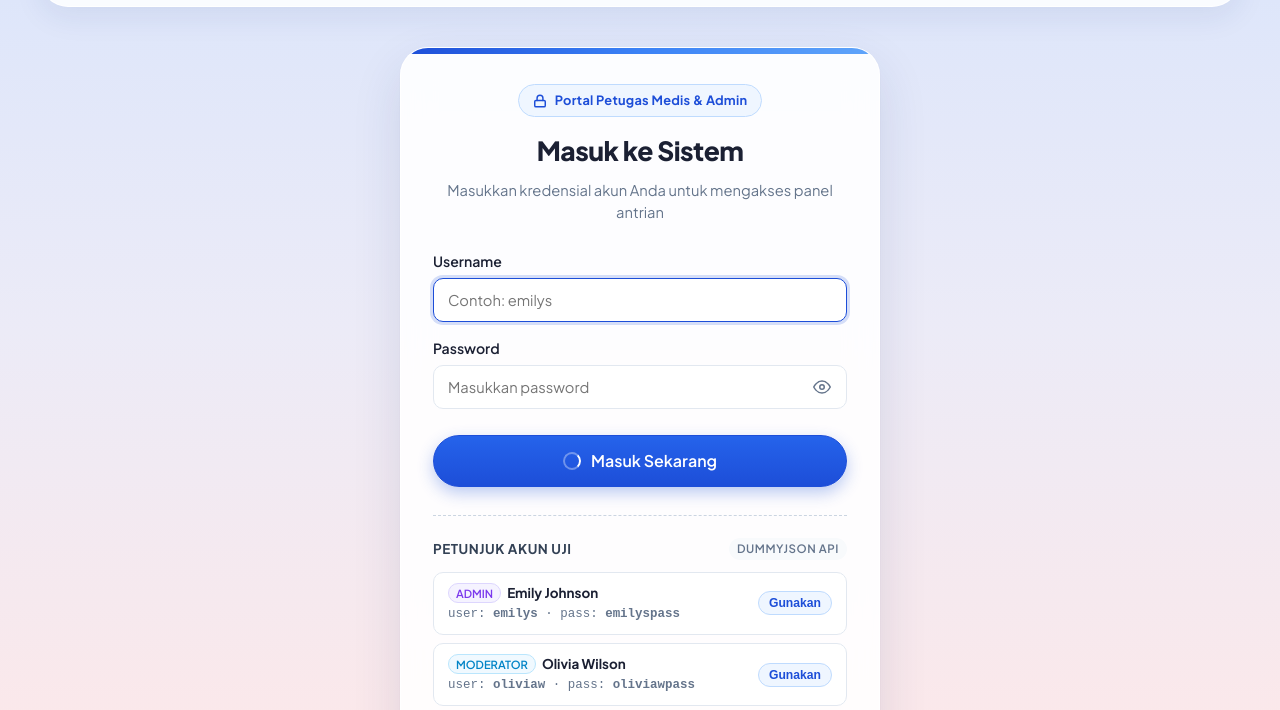
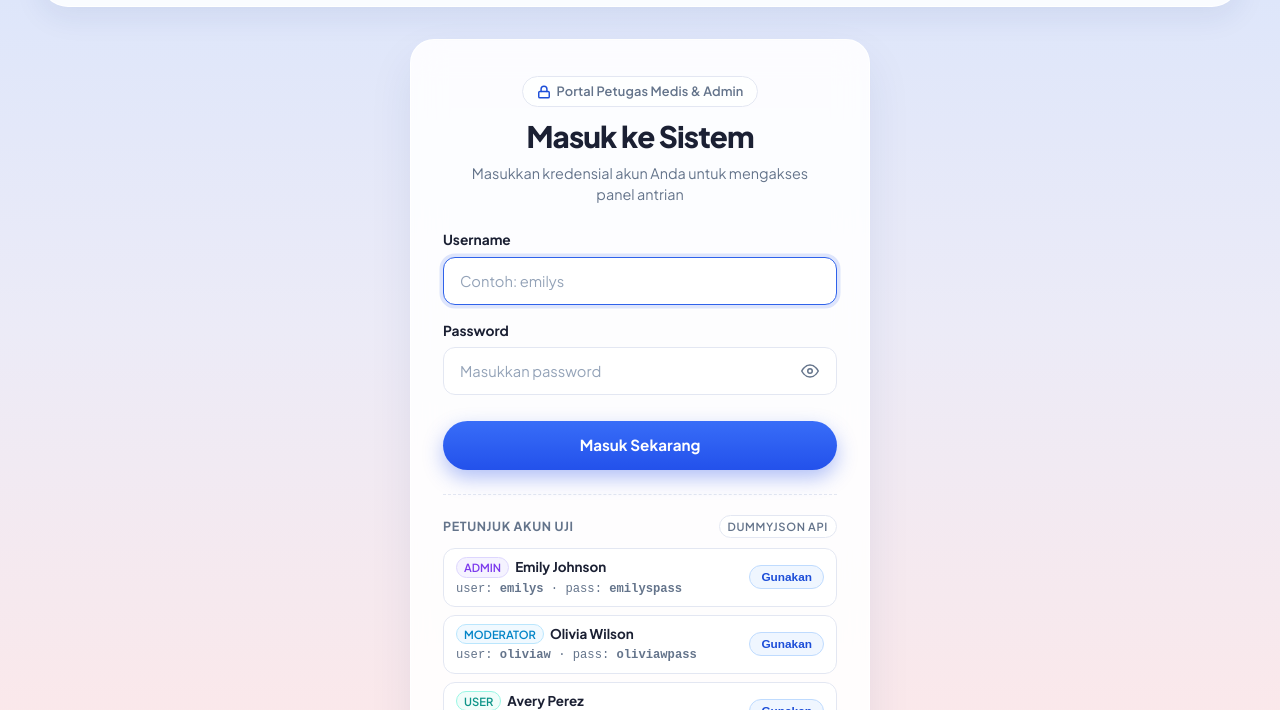
Before and after one commit to putripermatasabila/pweb-ts-c02-2026, a website: page login.html in a window 1280 px wide. Shown: the part 69-779 px from the top of the page. Drawn offline with Linux system fonts and the light colour scheme.

Commit message:
fix: sembunyikan spinner loading awal pada tombol login

```diff
--- a/login.css
+++ b/login.css
@@ -2,90 +2,102 @@
    login.css - Gaya Tampilan Khusus Halaman Login Antrian RS
    Disusun oleh: Satya
    Ketentuan: Wajib Pure Native CSS (tanpa framework/library)
+   Desain terpadu dengan sistem desain antrian rumah sakit
    ============================================================ */
 
+/* Pastikan semua elemen tersembunyi tidak pernah muncul di layar */
+[hidden],
+.spinner[hidden] {
+  display: none !important;
+}
+
 .login-page-container {
-  min-height: calc(100vh - 120px);
+  min-height: calc(100vh - 140px);
   display: flex;
   align-items: center;
   justify-content: center;
-  padding: 40px 16px;
+  padding: 32px 16px 48px;
 }
 
 .login-box {
   width: 100%;
-  max-width: 480px;
-  background: var(--surface);
+  max-width: 460px;
+  background: rgba(255, 255, 255, 0.88);
   backdrop-filter: blur(16px);
   -webkit-backdrop-filter: blur(16px);
   border: 1px solid rgba(255, 255, 255, 0.95);
-  border-radius: 28px;
-  box-shadow: 0 20px 50px rgba(30, 50, 110, 0.12), 0 1px 3px rgba(0, 0, 0, 0.05);
-  padding: 36px 32px;
+  border-radius: 24px;
+  box-shadow: 0 20px 45px rgba(30, 50, 110, 0.08), 0 1px 3px rgba(0, 0, 0, 0.03);
+  padding: 36px 32px 32px;
   position: relative;
-  overflow: hidden;
-}
-
-.login-box::before {
-  content: "";
-  position: absolute;
-  top: 0;
-  left: 0;
-  right: 0;
-  height: 6px;
-  background: linear-gradient(90deg, #1d4ed8, #3b82f6, #60a5fa);
+  transition: transform 0.2s ease, box-shadow 0.2s ease;
 }
 
 .login-header {
   text-align: center;
-  margin-bottom: 28px;
+  margin-bottom: 24px;
 }
 
-.login-header .brand-badge {
+/* Badge Melayang Elegan (Selaras dengan Layanan mandiri pengunjung) */
+.brand-badge {
   display: inline-flex;
   align-items: center;
-  gap: 8px;
-  padding: 6px 14px;
-  background: var(--primary-light);
-  border: 1px solid var(--primary-border);
+  gap: 6px;
+  padding: 5px 14px;
+  background: rgba(255, 255, 255, 0.75);
+  border: 1px solid #e3e7f2;
   border-radius: var(--radius-pill);
-  color: var(--primary);
+  color: var(--muted);
   font-size: 0.8rem;
-  font-weight: 700;
-  letter-spacing: 0.02em;
-  margin-bottom: 14px;
+  font-weight: 600;
+  letter-spacing: 0.01em;
+  margin-bottom: 12px;
+}
+
+.brand-badge svg {
+  stroke: var(--primary);
 }
 
 .login-header h1 {
-  font-size: 1.65rem;
+  font-size: 1.85rem;
   font-weight: 800;
   color: var(--ink);
   margin: 0 0 8px;
-  letter-spacing: -0.02em;
+  letter-spacing: -0.03em;
+  line-height: 1.2;
 }
 
 .login-header p {
   color: var(--muted);
-  font-size: 0.92rem;
-  margin: 0;
+  font-size: 0.9rem;
+  margin: 0 auto;
+  line-height: 1.5;
+  max-width: 340px;
 }
 
-/* Kotak Pesan Error & Sukses */
+/* Alert Notifikasi Error & Sukses */
 .login-alert {
   display: flex;
   align-items: flex-start;
   gap: 12px;
-  padding: 14px 16px;
-  border-radius: var(--radius-md);
-  font-size: 0.88rem;
+  padding: 12px 16px;
+  border-radius: 14px;
+  font-size: 0.86rem;
   font-weight: 500;
-  margin-bottom: 20px;
+  margin-bottom: 18px;
   line-height: 1.45;
-  transition: all var(--transition-normal);
+  animation: slideDown 0.25s ease;
 }
 
-.login-alert[hidden] {
-  display: none !important;
+@keyframes slideDown {
+  from {
+    opacity: 0;
+    transform: translateY(-8px);
+  }
+  to {
+    opacity: 1;
+    transform: translateY(0);
+  }
 }
 
 .login-alert-danger {
@@ -112,6 +124,42 @@
   margin-top: 2px;
 }
 
+/* Input Kontrol Modern */
+.form-group {
+  margin-bottom: 16px;
+  display: flex;
+  flex-direction: column;
+  gap: 6px;
+}
+
+.form-label {
+  font-size: 0.86rem;
+  font-weight: 700;
+  color: var(--ink);
+}
+
+.form-control {
+  width: 100%;
+  padding: 12px 16px;
+  font: inherit;
+  font-size: 0.92rem;
+  color: var(--ink);
+  background: #ffffff;
+  border: 1.5px solid #e3e7f2;
+  border-radius: 12px;
+  outline: none;
+  transition: border-color 0.15s ease, box-shadow 0.15s ease;
+}
+
+.form-control::placeholder {
+  color: #94a3b8;
+}
+
+.form-control:focus {
+  border-color: #2f62ea;
+  box-shadow: 0 0 0 3.5px rgba(47, 98, 234, 0.15);
+}
+
 /* Input Password dengan Icon Toggle */
 .password-input-wrapper {
   position: relative;
@@ -130,27 +178,71 @@
   border: none;
   color: var(--muted);
   cursor: pointer;
-  padding: 4px;
+  padding: 6px;
   display: flex;
   align-items: center;
   justify-content: center;
-  transition: color var(--transition-fast);
+  transition: color 0.15s ease;
 }
 
 .btn-toggle-password:hover {
   color: var(--ink);
 }
 
-/* Spinner Loading pada Tombol */
+/* Tombol Masuk Sekarang (Selaras dengan Tombol Ambil Nomor) */
+.btn-login-submit {
+  width: 100%;
+  margin-top: 8px;
+  padding: 13px 24px;
+  font-size: 0.95rem;
+  font-weight: 700;
+  color: #ffffff;
+  background: linear-gradient(180deg, #386df8, #2351eb);
+  border: none;
+  border-radius: var(--radius-pill);
+  box-shadow: 0 8px 20px rgba(35, 81, 235, 0.35);
+  cursor: pointer;
+  display: inline-flex;
+  align-items: center;
+  justify-content: center;
+  gap: 8px;
+  transition: transform 0.15s ease, box-shadow 0.15s ease, background 0.15s ease;
+}
+
+.btn-login-submit:hover:not(:disabled) {
+  transform: translateY(-2px);
+  background: linear-gradient(180deg, #2f62ea, #1e45d4);
+  box-shadow: 0 12px 24px rgba(35, 81, 235, 0.45);
+}
+
+.btn-login-submit:active:not(:disabled) {
+  transform: translateY(0);
+}
+
+.btn-login-submit:disabled {
+  opacity: 0.65;
+  cursor: not-allowed;
+  transform: none;
+  box-shadow: none;
+}
+
+/* Spinner Loading pada Tombol: Default TIDAK TAMPIL */
 .spinner {
+  display: none !important;
   width: 18px;
   height: 18px;
   border: 2.5px solid rgba(255, 255, 255, 0.35);
   border-top-color: #ffffff;
   border-radius: 50%;
   animation: spin 0.8s linear infinite;
-  display: inline-block;
   flex-shrink: 0;
+}
+
+/* Hanya tampil jika sedang aktif loading */
+.spinner.is-loading,
+#btn-submit.is-loading .spinner,
+.btn-login-submit.is-loading .spinner {
+  display: inline-block !important;
 }
 
 @keyframes spin {
@@ -161,9 +253,9 @@
 
 /* Petunjuk Akun Uji (Quick Credentials Box) */
 .test-accounts-box {
-  margin-top: 28px;
-  padding-top: 22px;
-  border-top: 1px dashed var(--line-strong);
+  margin-top: 24px;
+  padding-top: 20px;
+  border-top: 1px dashed #e3e7f2;
 }
 
 .test-accounts-title {
@@ -171,19 +263,20 @@
   align-items: center;
   justify-content: space-between;
   gap: 8px;
-  font-size: 0.84rem;
+  font-size: 0.78rem;
   font-weight: 700;
-  color: var(--ink-secondary);
-  margin-bottom: 12px;
+  color: var(--muted);
+  margin-bottom: 10px;
   text-transform: uppercase;
-  letter-spacing: 0.04em;
+  letter-spacing: 0.05em;
 }
 
 .test-accounts-badge {
-  font-size: 0.72rem;
-  background: var(--surface-soft);
+  font-size: 0.7rem;
+  background: rgba(255, 255, 255, 0.8);
   color: var(--muted);
   padding: 2px 8px;
+  border: 1px solid #e3e7f2;
   border-radius: var(--radius-pill);
   font-weight: 600;
 }
@@ -199,17 +292,18 @@
   align-items: center;
   justify-content: space-between;
   gap: 10px;
-  padding: 10px 14px;
-  background: #ffffff;
-  border: 1px solid var(--line);
-  border-radius: var(--radius-sm);
-  font-size: 0.84rem;
-  transition: border-color var(--transition-fast), background var(--transition-fast);
+  padding: 8px 12px;
+  background: rgba(255, 255, 255, 0.7);
+  border: 1px solid #e3e7f2;
+  border-radius: 12px;
+  font-size: 0.82rem;
+  transition: all 0.15s ease;
 }
 
 .test-account-item:hover {
-  border-color: var(--primary-border);
-  background: #f8fafc;
+  background: #ffffff;
+  border-color: #bfdbfe;
+  box-shadow: 0 4px 12px rgba(29, 78, 216, 0.05);
 }
 
 .test-account-info {
@@ -224,44 +318,51 @@
   display: flex;
   align-items: center;
   gap: 6px;
+  font-size: 0.84rem;
 }
 
 .test-account-meta {
   color: var(--muted);
-  font-size: 0.78rem;
+  font-size: 0.76rem;
   font-family: monospace;
 }
 
 .btn-fill-account {
-  font-size: 0.76rem;
-  padding: 4px 10px;
+  font-size: 0.74rem;
+  padding: 4px 11px;
   border-radius: var(--radius-pill);
-  background: var(--primary-light);
+  background: #eff6ff;
   color: var(--primary);
-  border: 1px solid var(--primary-border);
+  border: 1px solid #bfdbfe;
   cursor: pointer;
-  font-weight: 600;
+  font-weight: 700;
   white-space: nowrap;
-  transition: all var(--transition-fast);
+  transition: all 0.15s ease;
 }
 
-.btn-fill-account:hover {
+.btn-fill-account:hover:not(:disabled) {
   background: var(--primary);
   color: #ffffff;
+  transform: translateY(-1px);
+}
+
+.btn-fill-account:disabled {
+  opacity: 0.5;
+  cursor: not-allowed;
 }
 
 /* Sesi Aktif Box jika sudah login */
 .already-logged-in-box {
-  padding: 16px;
+  padding: 14px 16px;
   background: #eff6ff;
-  border: 1.5px solid var(--primary-border);
-  border-radius: var(--radius-md);
-  margin-bottom: 20px;
-  font-size: 0.9rem;
+  border: 1.5px solid #bfdbfe;
+  border-radius: 14px;
+  margin-bottom: 18px;
+  font-size: 0.88rem;
 }
 
 .already-logged-in-box p {
-  margin: 0 0 12px;
+  margin: 0 0 10px;
   color: var(--ink);
 }
 
@@ -273,7 +374,7 @@
 
 @media (max-width: 480px) {
   .login-box {
-    padding: 24px 20px;
+    padding: 28px 20px;
     border-radius: 20px;
   }
 }
--- a/login.html
+++ b/login.html
@@ -186,10 +186,10 @@
             <button
               type="submit"
               id="btn-submit"
-              class="btn btn-primary btn-block btn-lg"
+              class="btn btn-primary btn-block btn-lg btn-login-submit"
               style="margin-top: 10px;"
             >
-              <span id="btn-submit-spinner" class="spinner" hidden></span>
+              <span id="btn-submit-spinner" class="spinner" hidden style="display: none;"></span>
               <span id="btn-submit-text">Masuk Sekarang</span>
             </button>
           </form>
--- a/src/login.ts
+++ b/src/login.ts
@@ -66,16 +66,22 @@ function setLoading(isLoading: boolean): void {
 
   if (isLoading) {
     btnSubmit.disabled = true;
+    btnSubmit.classList.add("is-loading");
     inputUsername.disabled = true;
     inputPassword.disabled = true;
     btnSubmitSpinner.hidden = false;
+    btnSubmitSpinner.style.display = "inline-block";
+    btnSubmitSpinner.classList.add("is-loading");
     btnSubmitText.textContent = "Memverifikasi Kredensial...";
     clearError();
   } else {
     btnSubmit.disabled = false;
+    btnSubmit.classList.remove("is-loading");
     inputUsername.disabled = false;
     inputPassword.disabled = false;
     btnSubmitSpinner.hidden = true;
+    btnSubmitSpinner.style.display = "none";
+    btnSubmitSpinner.classList.remove("is-loading");
     btnSubmitText.textContent = "Masuk Sekarang";
   }
 }
@@ -261,6 +267,9 @@ async function handleLogin(e: Event): Promise<void> {
 // Event Listeners & Inisialisasi
 // ============================================================
 function init(): void {
+  // Pastikan tombol dalam keadaan normal dan spinner tersembunyi
+  setLoading(false);
+
   // Cek apakah ada sesi aktif sebelumnya
   checkExistingSession();
 
```
Also changed, not shown: dist/login.js.
